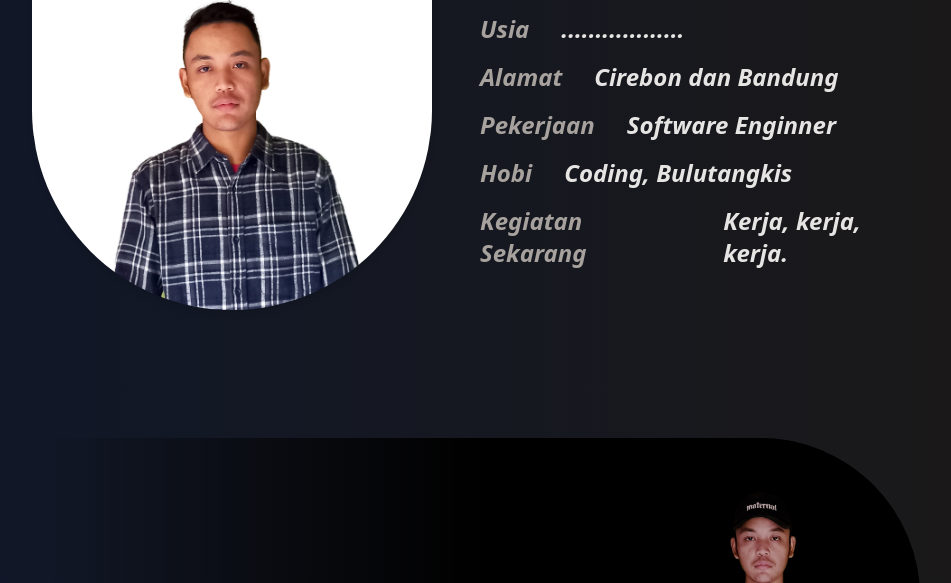
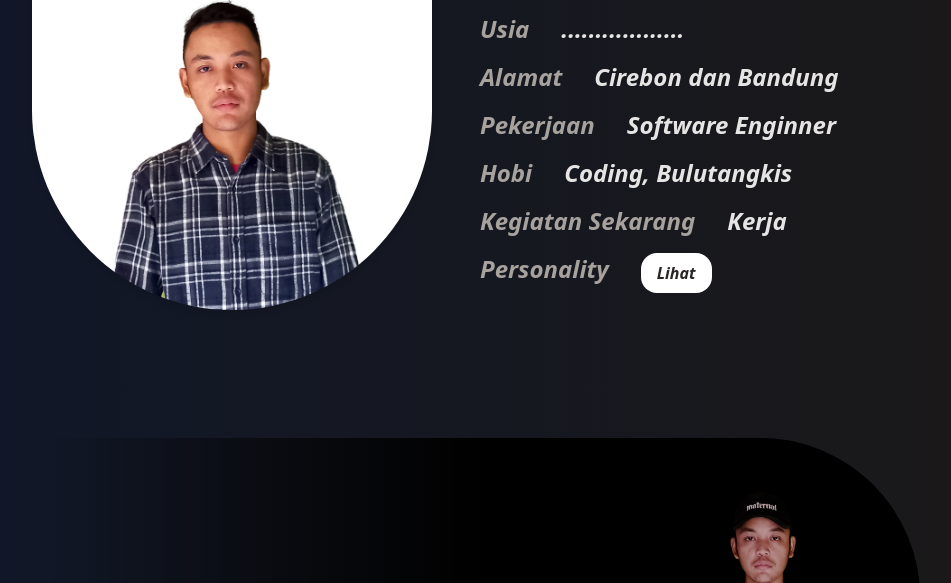
Before and after one commit to nuruljaelani/mysite, a Gatsby site: page / in a window 1280 px wide. Shown: the part 119-702 px from the top of the page, without its empty margins (160-1111 px from the left). Built offline with nearby package versions, Linux system fonts and the light colour scheme; Gatsby itself is replaced by a stand-in of ours.

Commit message:
add personality

```diff
--- a/src/components/Nav.js
+++ b/src/components/Nav.js
@@ -145,7 +145,13 @@ function Nav({
               </motion.div>
               <motion.div className="flex gap-4 md:gap-8 font-semibold italic" variants={variants}>
                 <motion.p variants={variants} className="text-stone-400">Kegiatan Sekarang</motion.p>
-                <motion.p variants={variants} className="text-stone-200">Kerja, kerja, kerja.</motion.p>
+                <motion.p variants={variants} className="text-stone-200">Kerja</motion.p>
+              </motion.div>
+              <motion.div className="flex gap-4 md:gap-8 font-semibold italic" variants={variants}>
+                <motion.p variants={variants} className="text-stone-400">Personality</motion.p>
+                <motion.a variants={variants} className="text-stone-200 text-base" href="https://www.16personalities.com/id/hasil/infj-a/x/jhw1529k8" target="_blank">
+                  <div className="bg-white px-4 py-2 text-stone-800 rounded-2xl">Lihat</div>
+                </motion.a>
               </motion.div>
             </motion.div>
           </div>
```
